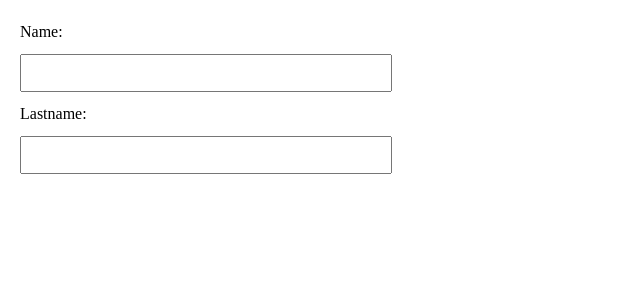
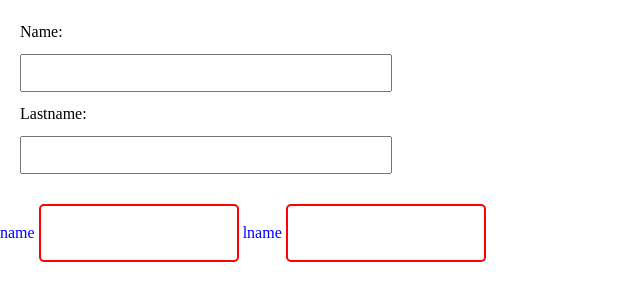
Before and after one commit to evg2055/test, a plain HTML site: page index.html in a window 1280 px wide. Shown: the whole page, without its empty margins (0-640 px from the left). Drawn offline with Linux system fonts and the light colour scheme.

Commit message:
problem with direction

```diff
--- a/index.html
+++ b/index.html
@@ -16,5 +16,11 @@
         Lastname: <br>
         <input type="text" name="lname" class="main-form__input">
     </form>
+    <form class="second-form">
+        <label for="fname" class="second-form__label">name</label>
+        <input type="text" class="second-form__input" name="fname">
+        <label for="lname" class="second-form__label">lname</label>
+        <input type="text" class="second-form__input" name="lname">
+    </form>
 </body>
 </html>
--- a/styles/style.css
+++ b/styles/style.css
@@ -7,3 +7,15 @@
     margin: 10px 0px;
     box-sizing: border-box;
 }
+.second-form__label {
+    width: bolder;
+    color: blue;
+}
+.second-form__input {
+    width: 200px;
+    height: auto;
+    padding: 15px;
+    box-sizing: border-box;
+    border: 2px solid red;
+    border-radius: 5px;
+}
```
